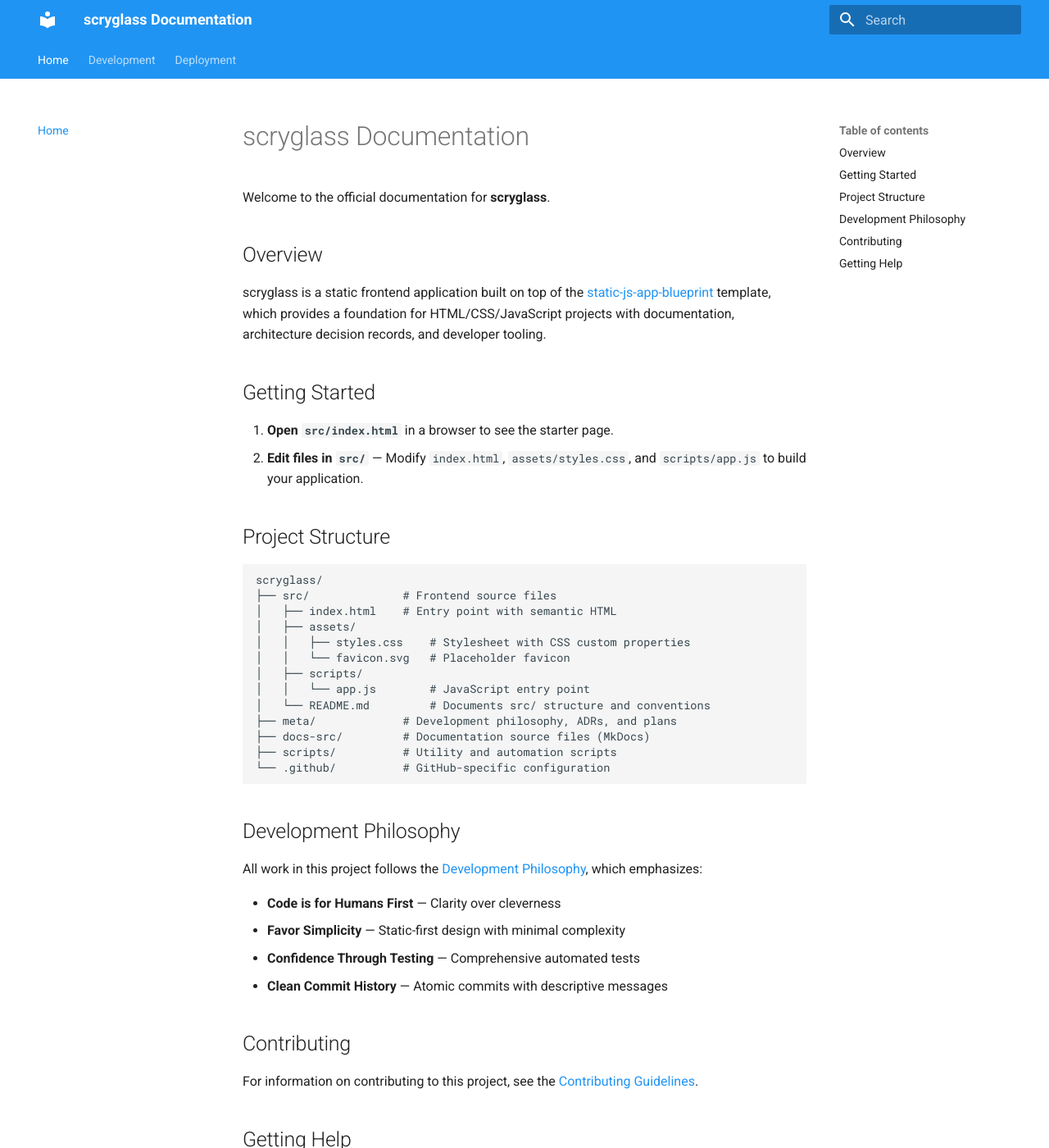
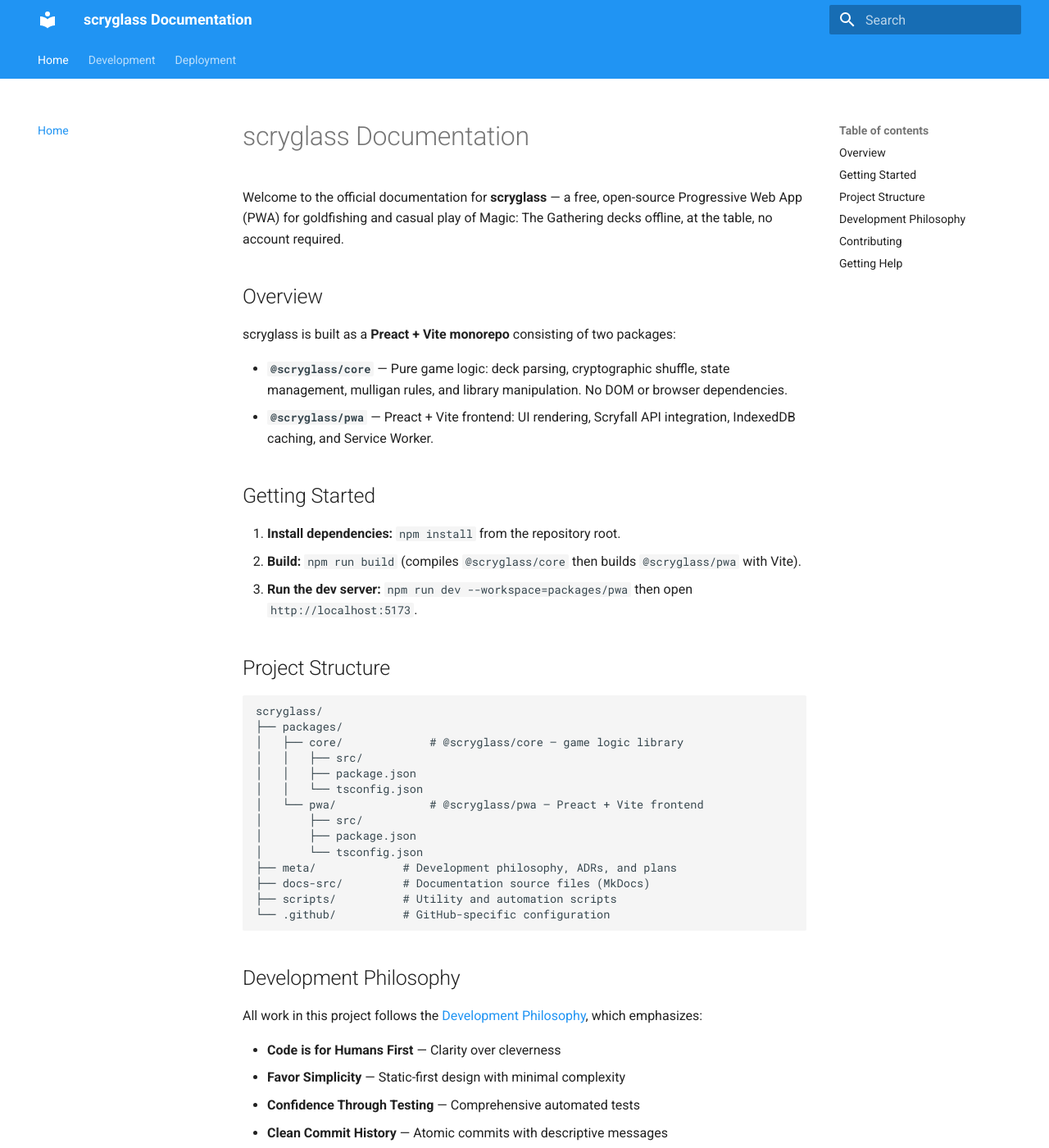
Before and after one commit to efischer19/scryglass, an MkDocs documentation site: the page built from docs-src/index.md, in a window 1280 px wide and 1400 px high. Shown: the whole window at 82% size. Built offline with MkDocs 1.6.1 and Material for MkDocs 9.7.7, drawn with Linux system fonts in a browser that asks for light colours.

Commit message:
docs: add WotC fan content policy, fix decklists guide, update docs-src index
- README.md: add WotC Fan Content Policy notice at bottom with hyperlink
- examples/decklists/README.md: clarify one-row-per-copy rule matching ADR-006,
  add ADR-006 reference link
- docs-src/index.md: replace stale template-blueprint content with accurate
  Preact+Vite monorepo description (@scryglass/core and @scryglass/pwa)

Agent-Logs-Url: https://github.com/efischer19/scryglass/sessions/43017538-ce5b-4f33-9913-8eb460eedcc9

Co-authored-by: efischer19 <7373924+efischer19@users.noreply.github.com>

````diff
--- a/docs-src/index.md
+++ b/docs-src/index.md
@@ -1,32 +1,33 @@
 # scryglass Documentation
 
-Welcome to the official documentation for **scryglass**.
+Welcome to the official documentation for **scryglass** — a free, open-source Progressive Web App (PWA) for goldfishing and casual play of Magic: The Gathering decks offline, at the table, no account required.
 
 ## Overview
 
-scryglass is a static frontend application built on top of the
-[static-js-app-blueprint](https://github.com/efischer19/static-js-app-blueprint)
-template, which provides a foundation for HTML/CSS/JavaScript projects with
-documentation, architecture decision records, and developer tooling.
+scryglass is built as a **Preact + Vite monorepo** consisting of two packages:
+
+- **`@scryglass/core`** — Pure game logic: deck parsing, cryptographic shuffle, state management, mulligan rules, and library manipulation. No DOM or browser dependencies.
+- **`@scryglass/pwa`** — Preact + Vite frontend: UI rendering, Scryfall API integration, IndexedDB caching, and Service Worker.
 
 ## Getting Started
 
-1. **Open `src/index.html`** in a browser to see the starter page.
-2. **Edit files in `src/`** — Modify `index.html`, `assets/styles.css`, and
-   `scripts/app.js` to build your application.
+1. **Install dependencies:** `npm install` from the repository root.
+2. **Build:** `npm run build` (compiles `@scryglass/core` then builds `@scryglass/pwa` with Vite).
+3. **Run the dev server:** `npm run dev --workspace=packages/pwa` then open `http://localhost:5173`.
 
 ## Project Structure
 
 ```text
 scryglass/
-├── src/              # Frontend source files
-│   ├── index.html    # Entry point with semantic HTML
-│   ├── assets/
-│   │   ├── styles.css    # Stylesheet with CSS custom properties
-│   │   └── favicon.svg   # Placeholder favicon
-│   ├── scripts/
-│   │   └── app.js        # JavaScript entry point
-│   └── README.md         # Documents src/ structure and conventions
+├── packages/
+│   ├── core/             # @scryglass/core — game logic library
+│   │   ├── src/
+│   │   ├── package.json
+│   │   └── tsconfig.json
+│   └── pwa/              # @scryglass/pwa — Preact + Vite frontend
+│       ├── src/
+│       ├── package.json
+│       └── tsconfig.json
 ├── meta/             # Development philosophy, ADRs, and plans
 ├── docs-src/         # Documentation source files (MkDocs)
 ├── scripts/          # Utility and automation scripts
````
Also changed, not shown: README.md (+4 -0 lines), examples/decklists/README.md (+3 -1 lines).
